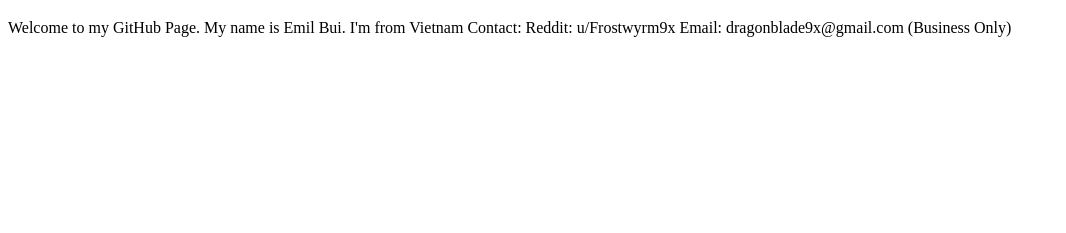
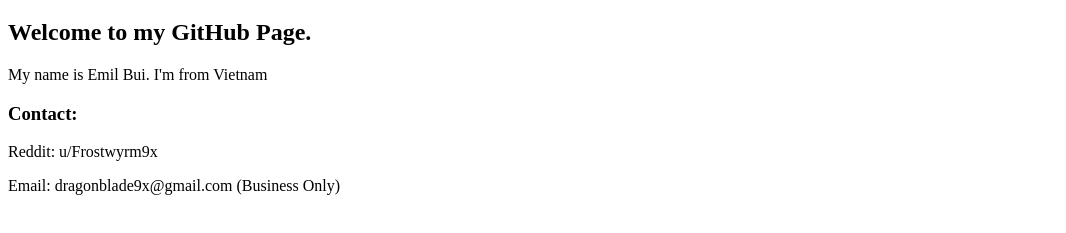
Before and after one commit to emilebui/emilebui.github.io, a plain HTML site: page index.html in a window 1280 px wide. Shown: the part 61-294 px from the top of the page, without its empty margins (0-1066 px from the left). Drawn offline with Linux system fonts and the light colour scheme.

Commit message:
Fix my github page

```diff
--- a/index.html
+++ b/index.html
@@ -2,13 +2,11 @@
 <html>
 <body>
 <h1>Hello Everyone!</h1>
-<p>Welcome to my GitHub Page.
+<h2>Welcome to my GitHub Page.</h2>
+<p>My name is Emil Bui. I'm from Vietnam</p>
 
-    My name is Emil Bui. I'm from Vietnam
-
-    Contact:
-        Reddit: u/Frostwyrm9x
-        Email: dragonblade9x@gmail.com (Business Only)
-</p>
+<h3>Contact:</h3>
+<p>Reddit: u/Frostwyrm9x</p>
+<p>Email: dragonblade9x@gmail.com (Business Only)</p>
 </body>
 </html>
```
